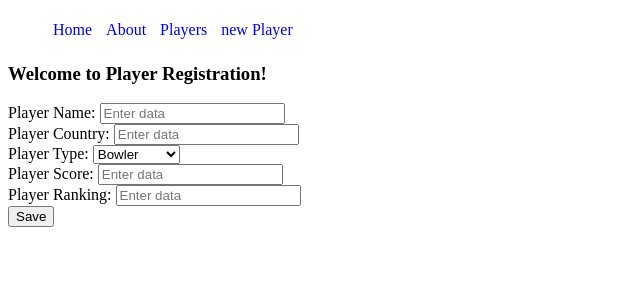
After one commit to kalikd/enterprise-app-dev-f22, a Node server app: page /player/new in a window 1280 px wide. The commit adds this page. Shown: the top 300 px of the page, without its empty margins (0-640 px from the left). Run offline with Node 20, Linux system fonts and the light colour scheme; some libraries are stand-ins or nearby versions.

Commit message:
working with middleware & db

```diff
--- a/server/index.js
+++ b/server/index.js
@@ -61,6 +61,8 @@ const path = require('path')
 const ejs = require('ejs')
 const mongoose = require('mongoose')
 const Player = require('./models/Player')
+//const bodyparser = require('body-parser')
+const playerValidationMiddleware = require('./middleware/playerDataValidation')
 
 const app = express();
 
@@ -68,26 +70,29 @@ mongoose.connect('mongodb://127.0.0.1:27017/mera-db')
 
 app.use(express.static('public'))
 app.set('view engine', 'ejs')
+//app.use(express.json())
+app.use(express.urlencoded())
+//app.use(bodyparser.json())
 
 app.get('/players', async function(req, res){
     const players = await Player.find({});
     res.render('player',{ players })
 })
 
-app.get('/player/create', function(req, res){
+app.post('/player/create', playerValidationMiddleware, function(req, res){
+        console.log('Data=>',req.body)
+        Player.create(req.body, function(err, result) {
+            if(!err){
+                return res.redirect('/players')
+            }
+            console.log(err);
 
-        Player.create({
-            name: 'Ahmed',
-            country: 'Pakistan',
-            playerType: 'Bowler',
-            role: 'M',
-            score: 35,
-            ranking: 120,
-        }, function(err, result) {
-            console.log(err);
         })
 
-    res.redirect('/players')
+})
+
+app.get('/player/new', async function(req, res){
+    res.render('newPlayer')
 })
 
 app.get('/players/:id', async function(req, res){
--- a/server/package.json
+++ b/server/package.json
@@ -8,6 +8,7 @@
     "start": "nodemon index.js"
   },
   "dependencies": {
+    "bcrypt": "^5.1.0",
     "dotenv": "^16.0.3",
     "ejs": "^3.1.8",
     "express": "^4.18.2",
--- a/server/views/layouts/navbar.ejs
+++ b/server/views/layouts/navbar.ejs
@@ -2,4 +2,5 @@
     <li><a href="/home">Home</a></li>
     <li><a href="/about">About</a></li>
     <li><a href="/players">Players</a></li>
+    <li><a href="/player/new">new Player</a></li>
 </ul>
--- /dev/null
+++ b/server/views/newPlayer.ejs
@@ -0,0 +1,36 @@
+<%-include('./layouts/header')%>
+<%-include('./layouts/navbar')%>
+<h3>Welcome to Player Registration!</h3>
+
+<div>
+    <form method="POST" action="/player/create">
+        <div>
+            <label>Player Name:</label>
+            <input type="text" name="name" placeholder="Enter data">
+        </div>
+        <div>
+            <label>Player Country:</label>
+            <input type="text" name="country" placeholder="Enter data">
+        </div>
+        <div>
+            <label>Player Type:</label>
+            <select name="playerType">
+                <option>Bowler</option>
+                <option>Bats man</option>
+                <option>All rounder</option>
+            </select>
+        </div>
+        <div>
+            <label>Player Score:</label>
+            <input type="number" name="score" placeholder="Enter data">
+        </div>
+        <div>
+            <label>Player Ranking:</label>
+            <input type="number" name="ranking" placeholder="Enter data">
+        </div>
+        <input type="submit" value="Save">
+    </form>
+
+</div>
+
+<%-include('./layouts/footer')%>
```
Also changed, not shown: server/middleware/playerDataValidation.js (added, +20 -0 lines), server/models/User.js (+15 -1 lines), 1 other file.
